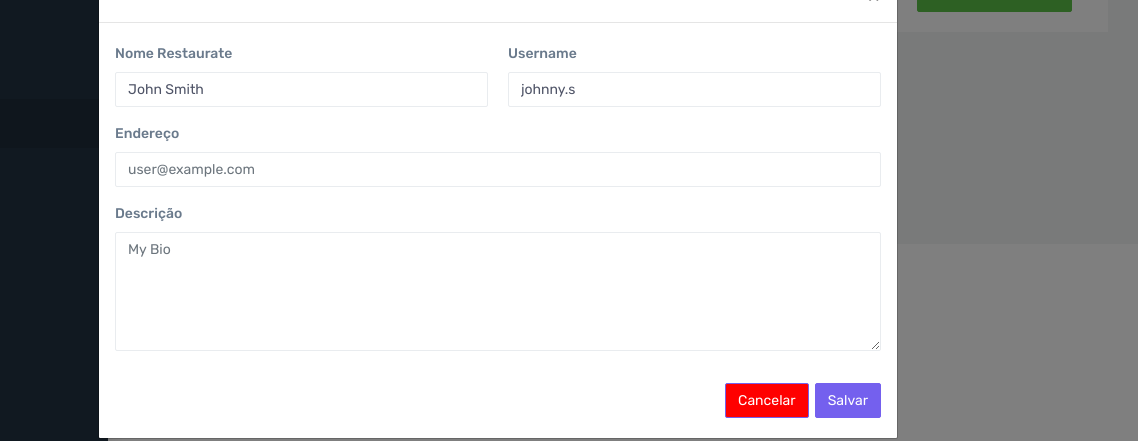
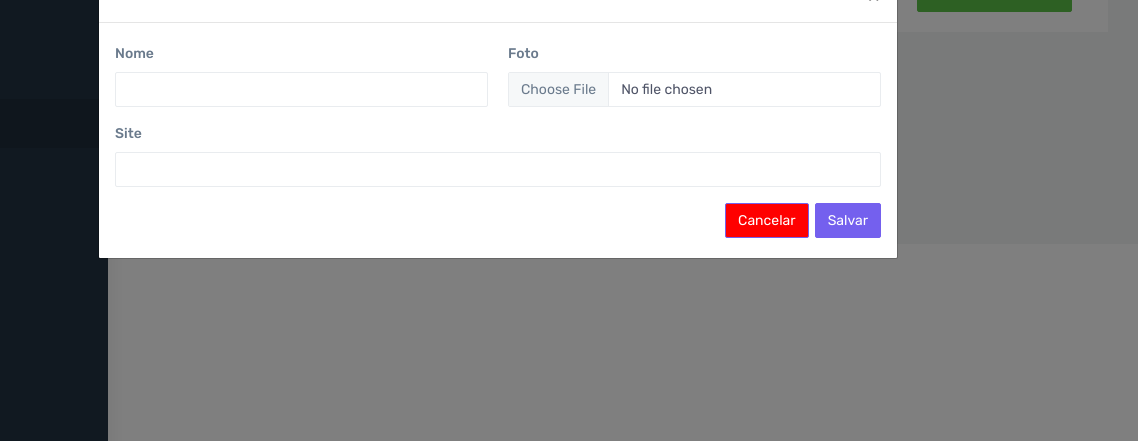
Before and after one commit to GabrielT98/frontt, a plain HTML site: page nice-html/ltr/restaurante.html in a window 1280 px wide. Both pictures are taken after a click on the button "Novo Restaurante". Shown: the part 63-504 px from the top of the page, 142-1280 px from the left. Drawn offline with nearby package versions, Linux system fonts and the light colour scheme; files that its build step writes are made by us from their sources; some icons are missing.

Commit message:
alter restaurante

```diff
--- a/nice-html/ltr/restaurante.html
+++ b/nice-html/ltr/restaurante.html
@@ -154,36 +154,25 @@
                                                             <div class="row">
                                                                 <div class="col">
                                                                     <div class="form-group">
-                                                                        <label>Nome Restaurante</label>
+                                                                        <label>Nome</label>
                                                                         <input class="form-control" type="text"
-                                                                               name="name" placeholder="John Smith"
-                                                                               value="John Smith">
+                                                                               name="name">
                                                                     </div>
                                                                 </div>
                                                                 <div class="col">
                                                                     <div class="form-group">
-                                                                        <label>Username</label>
-                                                                        <input class="form-control" type="text"
-                                                                               name="username" placeholder="johnny.s"
-                                                                               value="johnny.s">
+                                                                        <label>Foto</label>
+                                                                        <input class="form-control" type="file"
+                                                                               name="foto">
                                                                     </div>
                                                                 </div>
                                                             </div>
                                                             <div class="row">
                                                                 <div class="col">
                                                                     <div class="form-group">
-                                                                        <label>Endereço</label>
+                                                                        <label>Site</label>
                                                                         <input class="form-control" type="text"
-                                                                               placeholder="user@example.com">
-                                                                    </div>
-                                                                </div>
-                                                            </div>
-                                                            <div class="row">
-                                                                <div class="col mb-3">
-                                                                    <div class="form-group">
-                                                                        <label>Descrição</label>
-                                                                        <textarea class="form-control" rows="5"
-                                                                                  placeholder="My Bio"></textarea>
+                                                                               >
                                                                     </div>
                                                                 </div>
                                                             </div>
@@ -227,7 +216,7 @@
                                                                 <div class="col">
                                                                     <div class="form-group">
                                                                         <label>Tem certeza que deseja deletar o
-                                                                            Restaurante </label>
+                                                                            Restaurante? </label>
                                                                     </div>
                                                                 </div>
                                                             </div>
@@ -269,36 +258,25 @@
                                                             <div class="row">
                                                                 <div class="col">
                                                                     <div class="form-group">
-                                                                        <label>Nome Restaurate</label>
+                                                                        <label>Nome</label>
                                                                         <input class="form-control" type="text"
-                                                                               name="name" placeholder="John Smith"
-                                                                               value="John Smith">
+                                                                               name="name">
                                                                     </div>
                                                                 </div>
                                                                 <div class="col">
                                                                     <div class="form-group">
-                                                                        <label>Username</label>
-                                                                        <input class="form-control" type="text"
-                                                                               name="username" placeholder="johnny.s"
-                                                                               value="johnny.s">
+                                                                        <label>Foto</label>
+                                                                        <input class="form-control" type="file"
+                                                                               name="foto">
                                                                     </div>
                                                                 </div>
                                                             </div>
                                                             <div class="row">
                                                                 <div class="col">
                                                                     <div class="form-group">
-                                                                        <label>Endereço</label>
+                                                                        <label>Site</label>
                                                                         <input class="form-control" type="text"
-                                                                               placeholder="user@example.com">
-                                                                    </div>
-                                                                </div>
-                                                            </div>
-                                                            <div class="row">
-                                                                <div class="col mb-3">
-                                                                    <div class="form-group">
-                                                                        <label>Descrição</label>
-                                                                        <textarea class="form-control" rows="5"
-                                                                                  placeholder="My Bio"></textarea>
+                                                                               >
                                                                     </div>
                                                                 </div>
                                                             </div>
```
